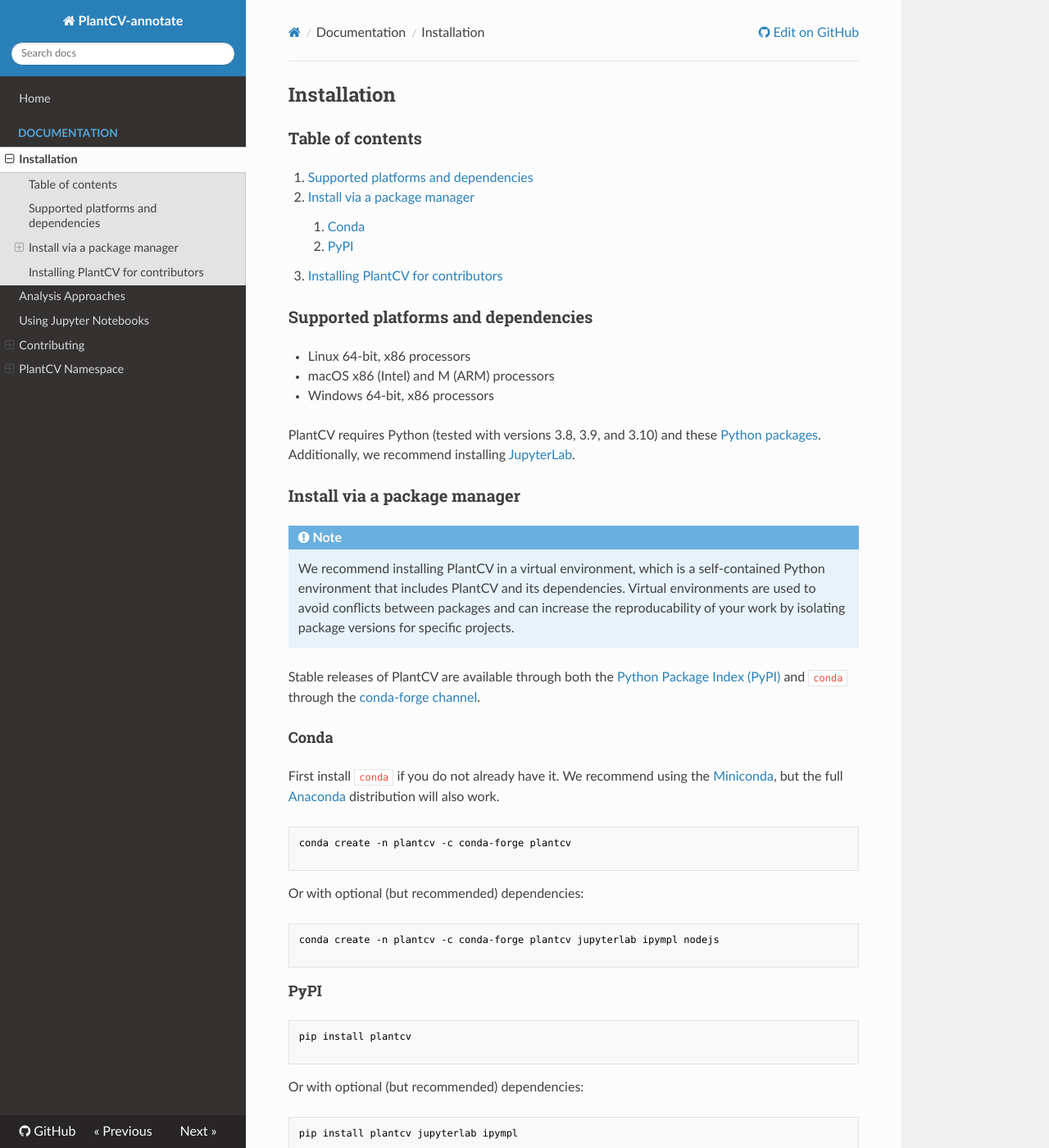
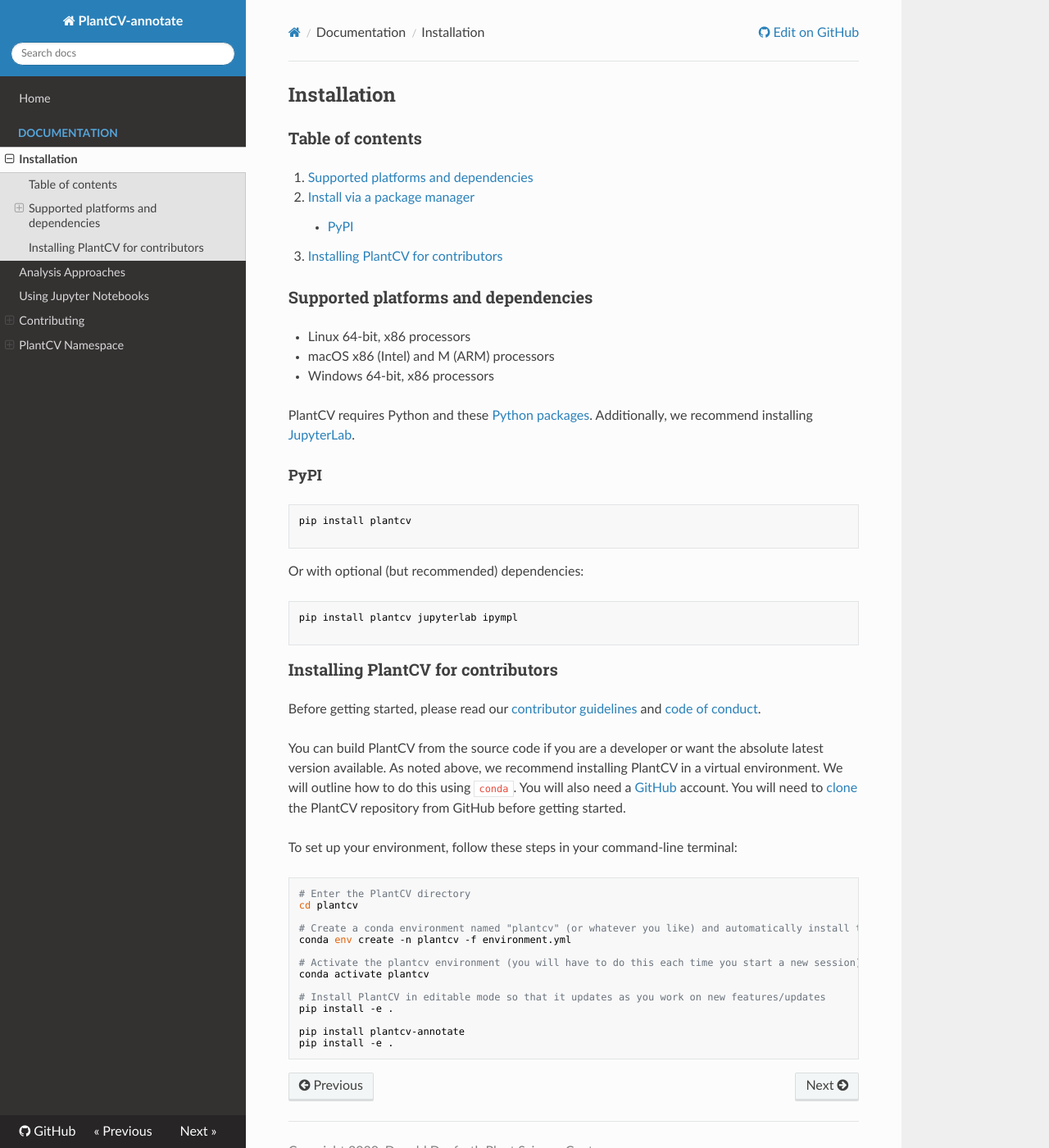
Before and after one commit to danforthcenter/plantcv-annotate, an MkDocs documentation site: the page built from docs/installation.md, in a window 1280 px wide and 1400 px high. Shown: the whole window at 82% size. Built offline with MkDocs 1.6.1, drawn with Linux system fonts in a browser that asks for light colours; nearby versions of some CDN libraries.

Commit message:
Update installation.md

````diff
--- a/docs/installation.md
+++ b/docs/installation.md
@@ -3,8 +3,7 @@
 ### Table of contents
 1. [Supported platforms and dependencies](#dependencies)
 2. [Install via a package manager](#install)
-    1. [Conda](#conda)
-    2. [PyPI](#pypi)
+    - [PyPI](#pypi)
 3. [Installing PlantCV for contributors](#contributors)
 
 ### Supported platforms and dependencies <a name="dependencies"></a>
@@ -12,34 +11,8 @@
 - macOS x86 (Intel) and M (ARM) processors
 - Windows 64-bit, x86 processors
 
-PlantCV requires Python (tested with versions 3.8, 3.9, and 3.10) and these [Python packages](https://github.com/danforthcenter/plantcv/blob/main/requirements.txt).
+PlantCV requires Python and these [Python packages](https://github.com/danforthcenter/plantcv/blob/main/requirements.txt).
 Additionally, we recommend installing [JupyterLab](https://jupyter.org/).
-
-### Install via a package manager <a name="install"></a>
-
-!!!note
-    We recommend installing PlantCV in a virtual environment, which is a self-contained Python environment that includes
-    PlantCV and its dependencies. Virtual environments are used to avoid conflicts between packages and can increase the
-    reproducability of your work by isolating package versions for specific projects.
-
-Stable releases of PlantCV are available through both the [Python Package Index (PyPI)](https://pypi.org/) and
-`conda` through the [conda-forge channel](https://conda-forge.org/).
-
-#### Conda <a name="conda"></a>
-First install `conda` if you do not already have it. We recommend using the [Miniconda](https://conda.io/miniconda.html),
-but the full [Anaconda](https://www.anaconda.com/download/) distribution will also work.
-
-```bash
-conda create -n plantcv -c conda-forge plantcv
-
-```
-
-Or with optional (but recommended) dependencies:
-
-```bash
-conda create -n plantcv -c conda-forge plantcv jupyterlab ipympl nodejs
-
-```
 
 #### PyPI <a name="pypi"></a>
 
````
